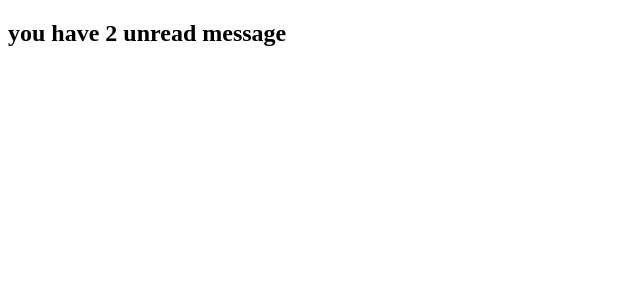
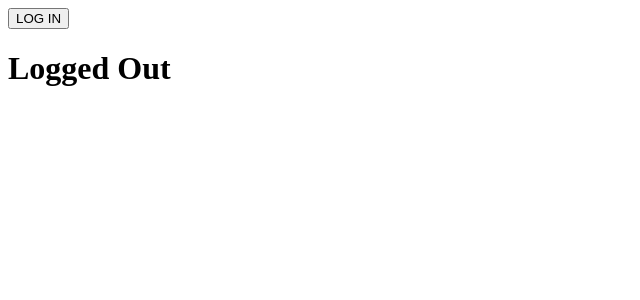
Before and after one commit to Sridharr92/react, a React (Create React App) app: page / in a window 1280 px wide. Shown: the top 300 px of the page, without its empty margins (0-640 px from the left). Built offline with nearby package versions, Linux system fonts and the light colour scheme.

Commit message:
conditional rendering learning

```diff
--- a/src/App.js
+++ b/src/App.js
@@ -318,23 +318,88 @@ import Conditional from './Conditional'
 // }
 
 //10th (a) prog
+// class App extends Component{
+//   constructor(){
+//     super()
+//     this.state = {
+//       unreadMessages :["1","2"]
+//     }
+//   }
+//   render(){
+//     return(
+//       <div>
+//           {
+//             this.state.unreadMessages.length >0  &&
+//             <h2>you have {this.state.unreadMessages.length} unread message </h2>
+//           }
+//       </div>
+//     )
+//   }
+// }
+
+
+//11th conditional rendering
+
+// class App extends Component{
+// 	constructor(){
+// 		super()
+// 		this.state = {
+// 			isLoadingOut : true
+// 		}
+// 		this.handleClick = this.handleClick.bind(this)
+// 	}
+
+// 	handleClick(){
+// 		this.setState(prevState => {
+// 			return{
+// 				isLoadingOut : !prevState.isLoadingOut
+// 			}
+// 		})
+// 	}
+// 	render(){
+// 		let buttonText = this.state.isLoadingOut ? "LOG IN" : "LOG OUT"
+// 		let displayText = this.state.isLoadingOut ? "Logged Out" : "Logged In"
+// 		return(
+// 			<div>
+// 				<button onClick={this.handleClick}>{buttonText}</button>
+// 				<h2>{displayText}</h2>
+// 			</div>
+// 		)
+// 	}
+// }
+
+
 class App extends Component{
+
 	constructor(){
 		super()
 		this.state = {
-      unreadMessages :["1","2"]
+			isLoadingOut : true
 		}
+		this.handleClick = this.handleClick.bind(this)
+	}
+	handleClick(){
+		this.setState(prevState =>{
+			return{
+				isLoadingOut : !prevState.isLoadingOut
+			}
+		})
 	}
 	render(){
+
+		let buttonText = this.state.isLoadingOut ? "LOG IN" : "LOG OUT"
+		let displayText = this.state.isLoadingOut ? "Logged Out" : "Logged In"
+
 		return(
 			<div>
-          {
-            this.state.unreadMessages.length >0  &&
-            <h2>you have {this.state.unreadMessages.length} unread message </h2>
-          }
+				<button onClick={this.handleClick}>{buttonText}</button>
+				<h1>{displayText}</h1>
 			</div>
+
 		)
 	}
+
 }
 
+
 export default App;
```
Lines whose indentation alone changed are shown as unchanged.
